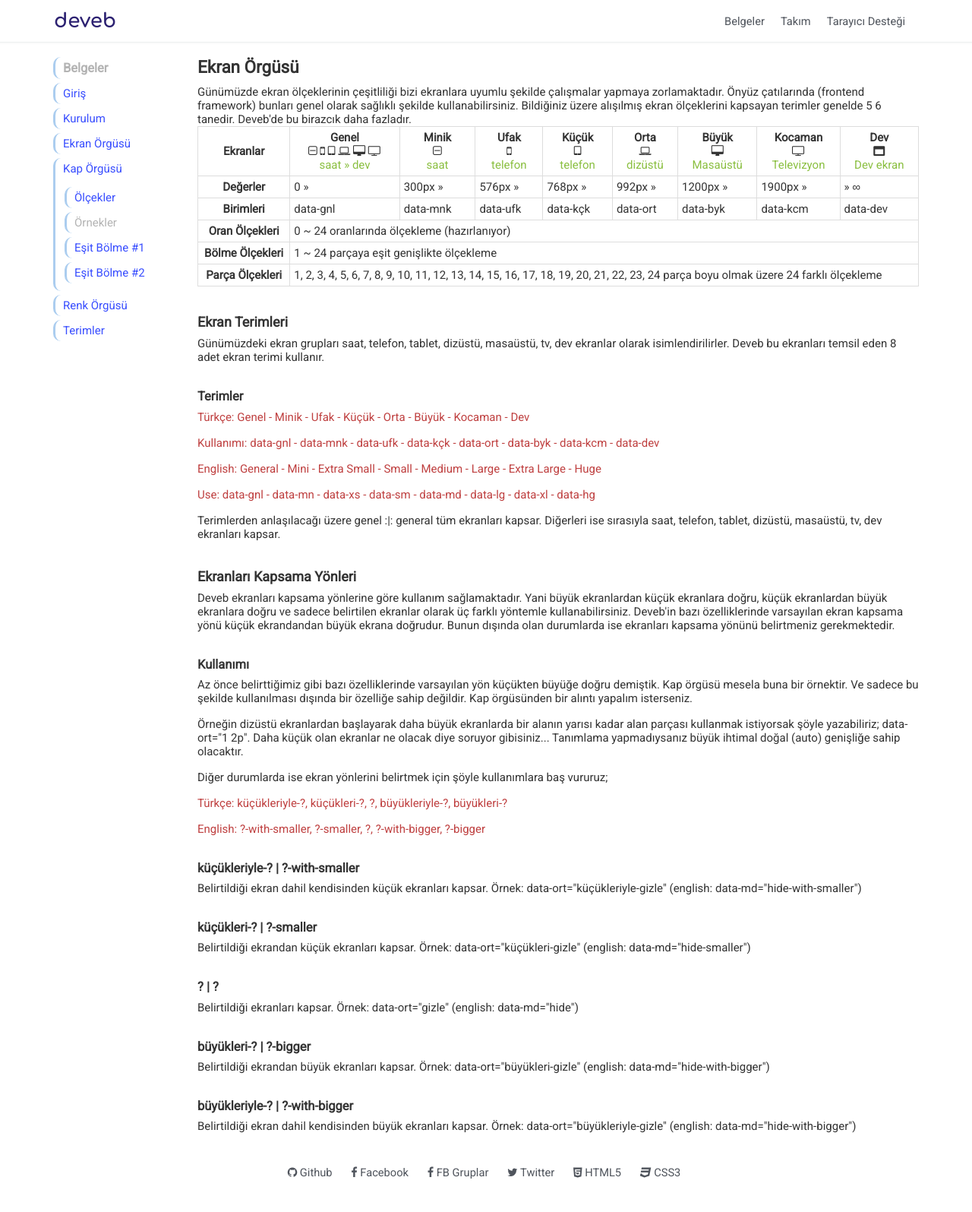
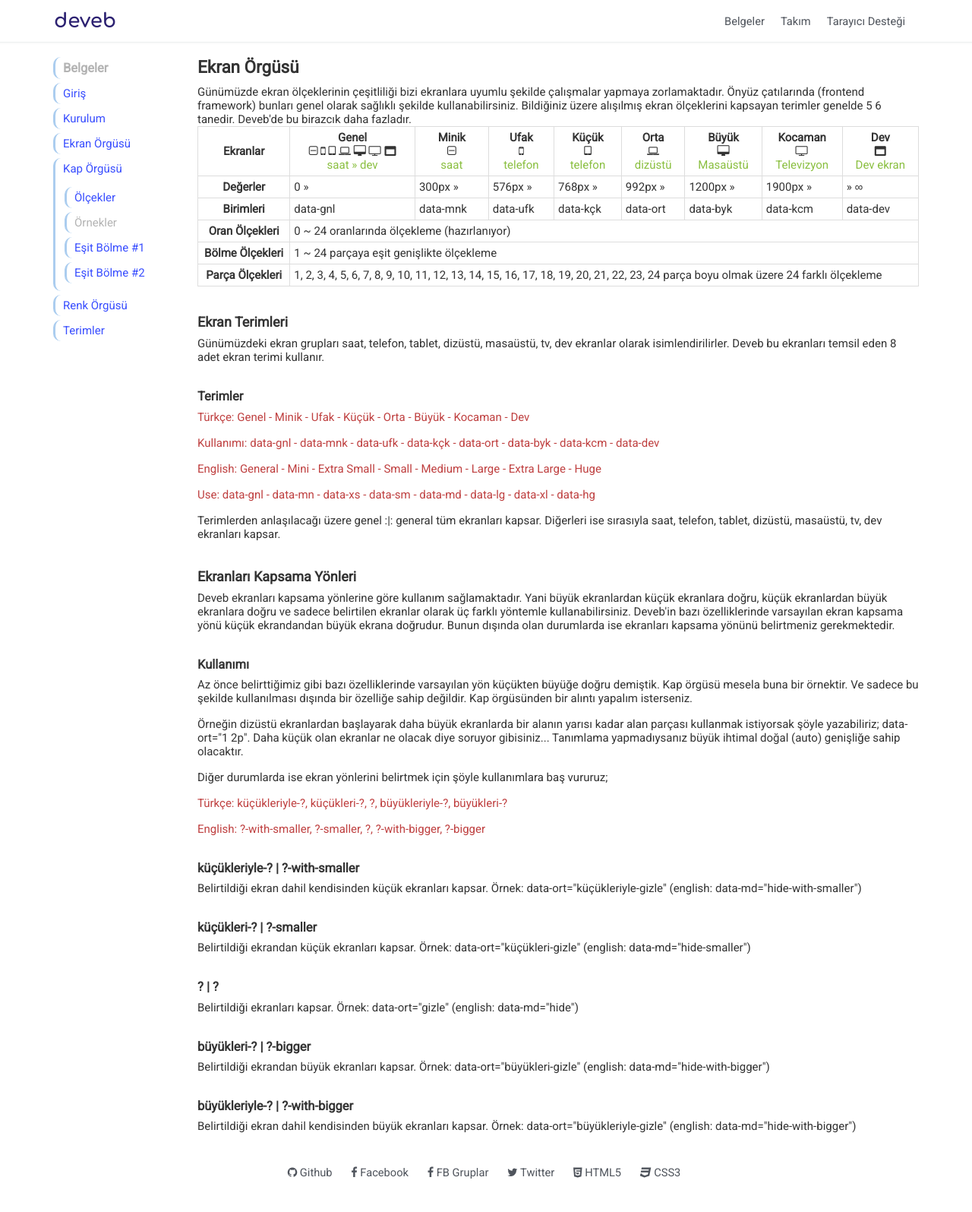
Before and after one commit to data-deveb/data-deveb.github.io, a Jekyll site: the page built from belgeler/ekran-orgusu.html, in a window 1280 px wide. Shown: the whole page at 76% size. Built offline with Jekyll 4.4.1, drawn with Linux system fonts in a browser that asks for light colours.

Commit message:
Güncelleme

```diff
--- a/belgeler/ekran-orgusu.html
+++ b/belgeler/ekran-orgusu.html
@@ -18,6 +18,7 @@
             <i class="fa fa-laptop" aria-hidden="true"></i>
             <i class="fa fa-desktop" aria-hidden="true"></i>
             <i class="fa fa-television" aria-hidden="true"></i>
+            <i class="fa fa-window-maximize" aria-hidden="true"></i>
             <br><span data-metin="olumlu ince">saat » dev</span>
           </th>
           <th>
```
